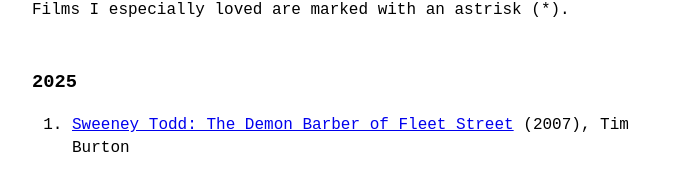
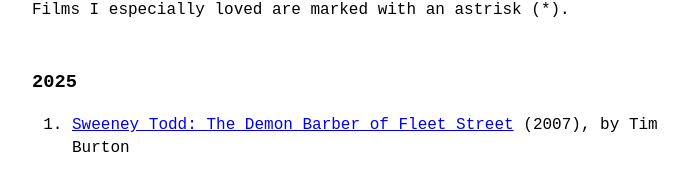
Before and after one commit to llucasly/llucasly.github.io, a Jekyll site: the page built from watch list.md, in a window 1280 px wide. Shown: the part 236-427 px from the top of the page, without its empty margins (288-984 px from the left). Built offline with Jekyll 4.4.1, drawn with Linux system fonts in a browser that asks for light colours.

Commit message:
Added a word

```diff
--- a/watch list.md
+++ b/watch list.md
@@ -8,4 +8,4 @@ Similar to my reading list, this page documents all the films I've watched each
 Films I especially loved are marked with an astrisk (*).
 
 ### 2025
-1. [Sweeney Todd: The Demon Barber of Fleet Street](https://www.imdb.com/title/tt0408236/) (2007), Tim Burton
+1. [Sweeney Todd: The Demon Barber of Fleet Street](https://www.imdb.com/title/tt0408236/) (2007), by Tim Burton
```
